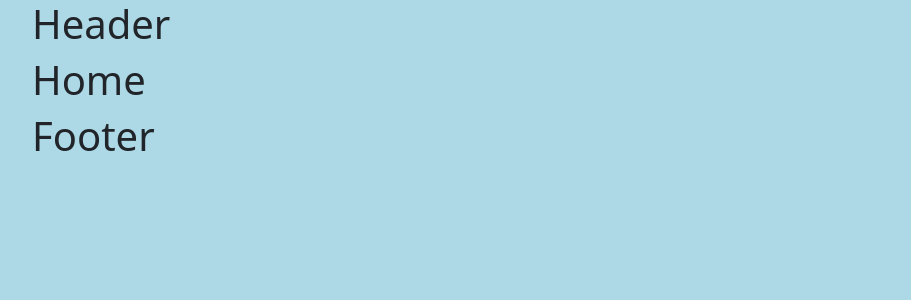
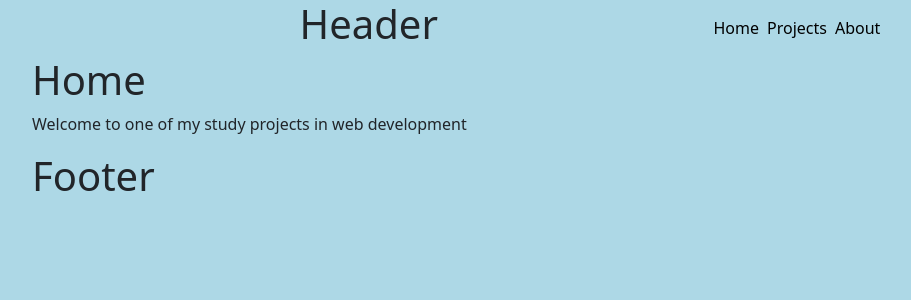
Before and after one commit to LorenzoParis1996/vite-boolfolio, a Vue app: page / in a window 1280 px wide. Shown: the top 300 px of the page, without its empty margins (50-961 px from the left). Built offline with nearby package versions, Linux system fonts and the light colour scheme.

Commit message:
configurate rotte per navigazione tra pagine

```diff
--- a/src/components/MainHeader.vue
+++ b/src/components/MainHeader.vue
@@ -2,14 +2,33 @@
 export default {
     data() {
         return {
-
+            navLinkNames: [
+              {
+                 pageName: "Home",
+                 name: "home"
+              },
+              {
+                 pageName: "Projects",
+                 name: "projects"
+              },
+              {
+                 pageName: "About",
+                 name: "about"
+              }
+            ]
         }
     }
 }
 </script>
 
 <template>
-  <h1>Header</h1>
+  <div class="d-flex justify-content-evenly align-items-center">
+
+    <h1>Header</h1>
+    <ul class="d-flex justify-content-center align-items-center m-0 list-unstyled">
+      <li class="ms-2" v-for="link in navLinkNames"><router-link class="text-decoration-none text-black" :to="{ name: link.name }">{{ link.pageName }}</router-link></li>
+    </ul>
+  </div>
 </template>
 
 <style lang="scss" scoped>
--- a/src/pages/AboutPage.vue
+++ b/src/pages/AboutPage.vue
@@ -10,6 +10,7 @@ export default {
 
 <template>
   <h1>About</h1>
+  <p>In this project, we learn about exposing our APIs (created in another project), and we navigate pages with vue router.</p>
 </template>
 
 <style lang="scss" scoped>
--- a/src/pages/HomePage.vue
+++ b/src/pages/HomePage.vue
@@ -10,6 +10,7 @@ export default {
 
 <template>
   <h1>Home</h1>
+  <p>Welcome to one of my study projects in web development</p>
 </template>
 
 <style lang="scss" scoped>
```
